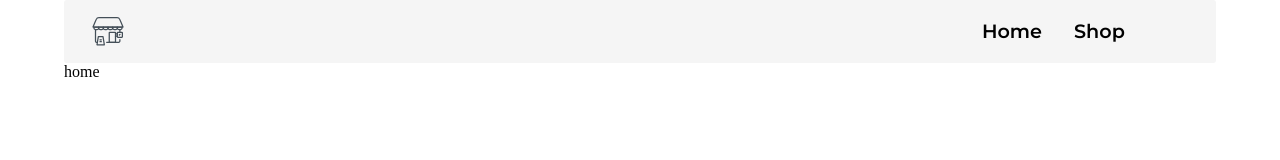
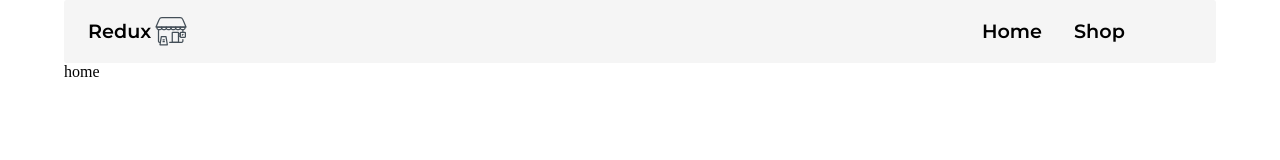
Before and after one commit to subrat611/store-redux-toolkit, a React (Vite) app: page / in a window 1280 px wide. Shown: the top 160 px of the page. Built offline with nearby package versions, Linux system fonts and the light colour scheme; some icons are missing.

Commit message:
minor changes

```diff
--- a/src/components/NavBar/index.jsx
+++ b/src/components/NavBar/index.jsx
@@ -8,7 +8,7 @@ export default function NavBar() {
     <div className="wrapper">
       <nav className="navbar-wrapper">
         <span className="nav-logo">
-          <Logo />
+          Redux <Logo />
         </span>
         <ul className="nav-lists">
           <li className="nav-list">
--- a/src/index.css
+++ b/src/index.css
@@ -64,8 +64,9 @@ a {
 
 .nav-logo {
   height: 40px;
-  width: 40px;
   cursor: pointer;
+  display: flex;
+  align-items: center;
 }
 
 .nav-list,
```
